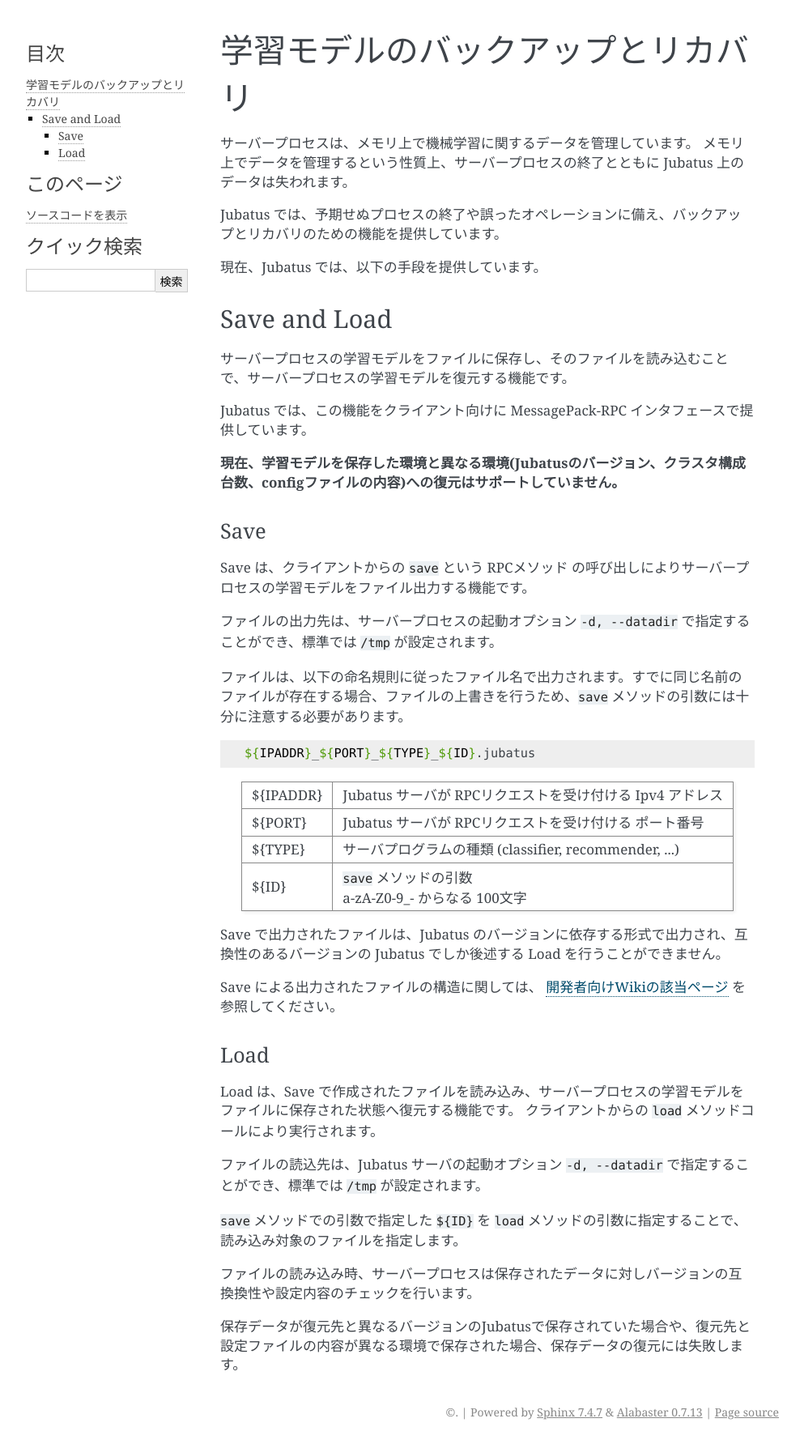
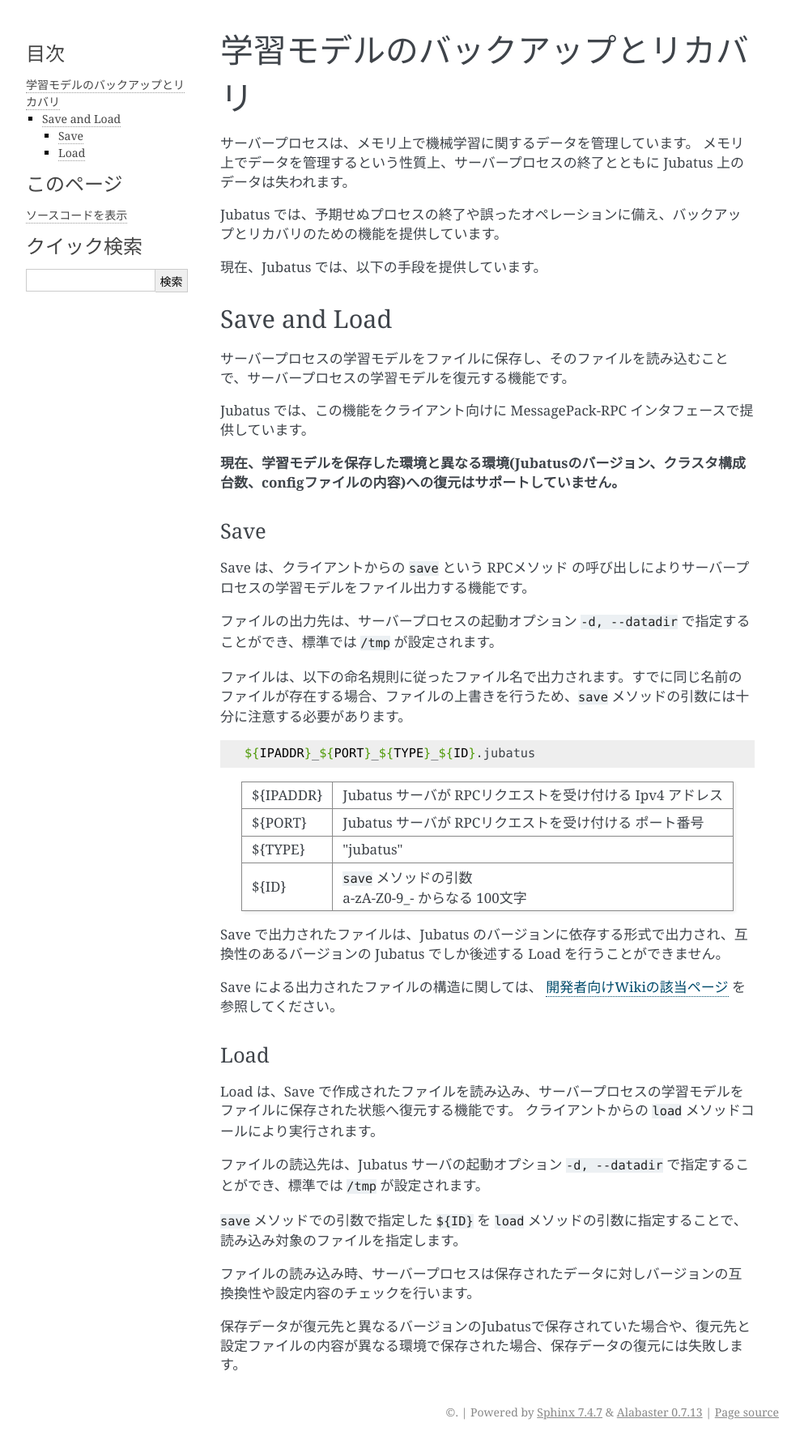
Before and after one commit to jubatus/website, a Sphinx documentation site: the page built from source/ja/backup_and_recovery.rst, in a window 1280 px wide. Shown: the whole page at 81% size, without its empty margins (148-1141 px from the left). Built offline with Sphinx 7.4.7, drawn with Linux system fonts in a browser that asks for light colours; the version number could not be read and is left out.

Commit message:
Fixed description of TYPE

```diff
--- a/source/en/backup_and_recovery.rst
+++ b/source/en/backup_and_recovery.rst
@@ -36,7 +36,7 @@
   ========= ==============================================================
   ${IPADDR} Ipv4 address which is used for RPC requests by Jubatus server
   ${PORT}   Port number which is used for RPC requests by Jubatus server
-  ${TYPE}   Server type (classifier, recommender, ...)
+  ${TYPE}   "jubatus"
   ${ID}     | Argument of ``save`` method
             | 1-100 charactors composed of a-zA-Z0-9\_-
   ========= ==============================================================
--- a/source/ja/backup_and_recovery.rst
+++ b/source/ja/backup_and_recovery.rst
@@ -36,7 +36,7 @@
   ========= ========================================================
   ${IPADDR} Jubatus サーバが RPCリクエストを受け付ける Ipv4 アドレス
   ${PORT}   Jubatus サーバが RPCリクエストを受け付ける ポート番号
-  ${TYPE}   サーバプログラムの種類 (classifier, recommender, ...)
+  ${TYPE}   "jubatus"
   ${ID}     | ``save`` メソッドの引数
             | a-zA-Z0-9\_- からなる 100文字
   ========= ========================================================
```
